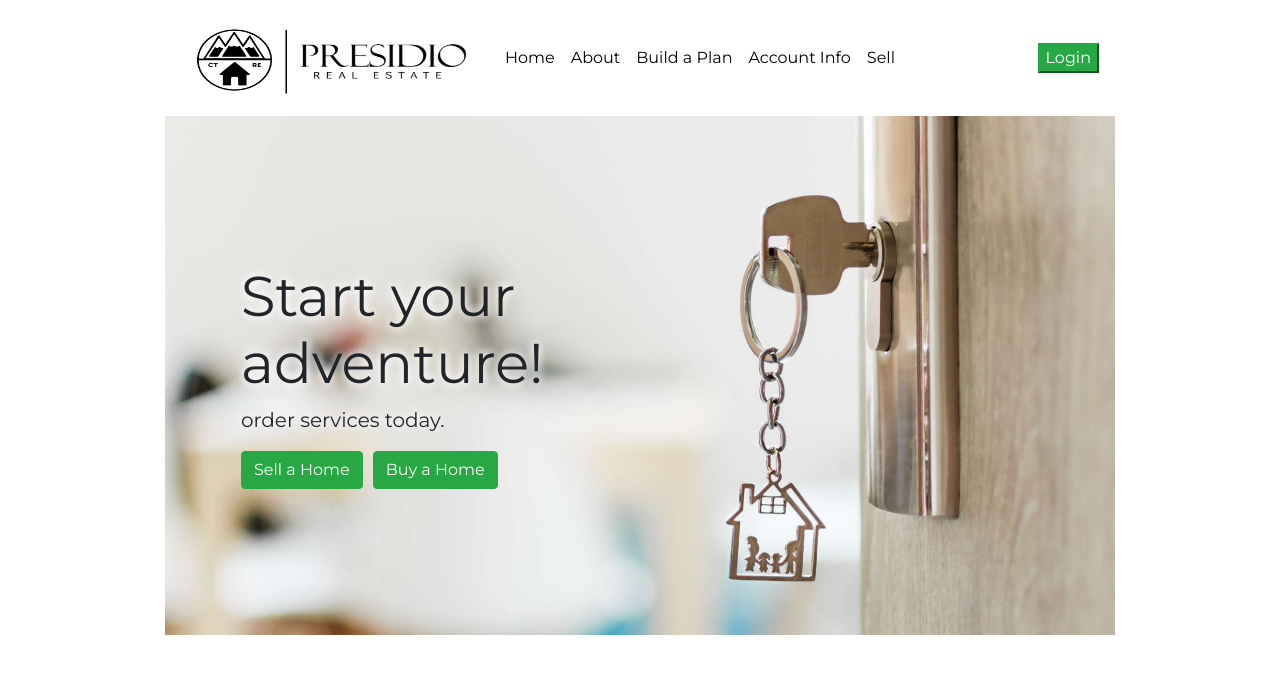
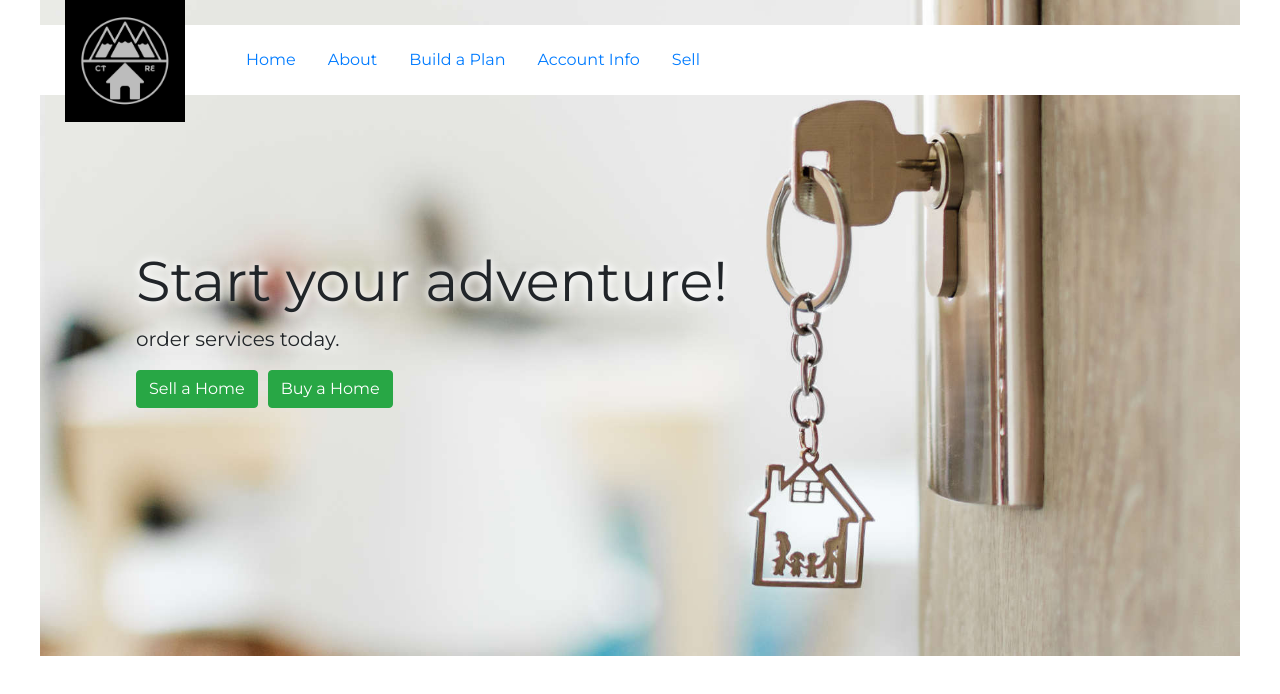
Before and after one commit to jordanoneal/ReHomeUtah, a React (Create React App) app in the folder client/: page / in a window 1280 px wide. Shown: the top 694 px of the page. Built offline with nearby package versions, Linux system fonts and the light colour scheme; no server answers.

Commit message:
WIP: navbar

```diff
--- a/client/package.json
+++ b/client/package.json
@@ -2,7 +2,7 @@
   "name": "client",
   "version": "0.1.0",
   "private": true,
-  "proxy": "http://localhost:3001/",
+  "proxy": "http://localhost:3002/",
   "dependencies": {
     "@material-ui/core": "^4.11.0",
     "@testing-library/jest-dom": "^4.2.4",
--- a/client/src/App.css
+++ b/client/src/App.css
@@ -1,7 +1,8 @@
 .App {
   text-align: center;
-  max-width: 950px;
+  max-width: 1200px;
   margin: auto;
+  position: relative;
 }
 
 .App-logo {
--- a/client/src/App.tsx
+++ b/client/src/App.tsx
@@ -3,7 +3,7 @@ import "./App.css";
 import { LoginPage } from "./pages/LoginPage";
 import AccountInfo from "./pages/AccountInfo";
 import HomePage from "./pages/Home";
-import DummyNav from "./components/DummyNav";
+import Nav from "./components/Nav";
 import { BrowserRouter as Router, Route, Switch } from "react-router-dom";
 import { RecoilRoot } from "recoil";
 import { BuildYourPlan } from "./pages/BuildYourPan";
@@ -15,7 +15,7 @@ function App() {
     <div className="App">
       <RecoilRoot>
         <Router>
-          <DummyNav />
+          <Nav />
           <Switch>
             <Route exact path="/">
               <HomePage />
--- /dev/null
+++ b/client/src/components/Nav.module.css
@@ -0,0 +1,38 @@
+.nav {
+    background: white;
+    display: flex;
+    position: absolute;
+    top: 25px;
+    left: 0;
+    right: 0;
+    height: 70px;
+    z-index: 1000;
+    padding-left: 150px;
+}
+
+.logoTab {
+    background: black;
+    padding: 10px;
+    position: absolute;
+    top: -25px;
+    left: 25px;
+}
+
+.logo {
+    width: 100px;
+}
+
+.navLinkContainer {
+    display: flex;
+}
+
+.navLinks {
+    display: flex;
+    margin: 0;
+}
+
+.navLinks>li {
+    list-style-type: none;
+    display: flex;
+    align-items: center;
+}
--- a/client/src/components/DummyNav.tsx
+++ b/client/src/components/Nav.tsx
@@ -1,32 +1,34 @@
 import React from "react";
 import useUserState from "../utils/useUserState";
-import "../styles/Navbar.css";
+import styles from "./Nav.module.css";
 import { Link, useLocation, useHistory } from "react-router-dom";
 
-export default function DummyNav() {
-  const [user, , , logout] = useUserState();
+export default function Nav() {
+  // const [user, , , logout] = useUserState();
   const location = useLocation();
-  const history = useHistory();
+  // const history = useHistory();
 
-  const loginClick = () => {
-    if (!user) {
-      history.push("/login");
-    } else {
-      logout();
-    }
-  };
+  // const loginClick = () => {
+  //   if (!user) {
+  //     history.push("/login");
+  //   } else {
+  //     logout();
+  //   }
+  // };
 
   return (
-    <nav className="navbar navbar-expand-lg">
-      <img
-        src="/assets/images/CTREPresidioLogo.jpeg"
-        alt="Logo"
-        className="navbar-brand"
-      ></img>
+    <nav className={styles.nav}>
+      <div className={styles.logoTab}>
+        <img
+          src="/assets/images/IMG_0827.png"
+          alt="Logo"
+          className={styles.logo}
+        ></img>
+      </div>
 
-      <div className="collapse navbar-collapse" id="navbarTogglerDemo02">
-        <ul className="navbar-nav mr-auto mt-2 mt-md-0">
-          <li className="nav-item">
+      <div className={styles.navLinkContainer}>
+        <ul className={styles.navLinks}>
+          <li>
             <Link
               to="/"
               className={
@@ -36,7 +38,7 @@ export default function DummyNav() {
               Home
             </Link>
           </li>
-          <li className="nav-item">
+          <li>
             <Link
               to="/about"
               className={
@@ -46,7 +48,7 @@ export default function DummyNav() {
               About
             </Link>
           </li>
-          <li className="nav-item">
+          <li>
             <Link
               to="/buildyourplan"
               className={
@@ -58,7 +60,7 @@ export default function DummyNav() {
               Build a Plan
             </Link>
           </li>
-          <li className="nav-item">
+          <li>
             <Link
               to="/accountinfo"
               className={
@@ -70,7 +72,7 @@ export default function DummyNav() {
               Account Info
             </Link>
           </li>
-          <li className="nav-item">
+          <li>
             <Link
               to="/sellersdetails"
               className={
@@ -83,8 +85,8 @@ export default function DummyNav() {
             </Link>
           </li>
         </ul>
-        <ul className="navbar-nav ml-auto mt-2 mt-md-0">
-          <li className="nav-item">
+        {/* <ul>
+          <li>
             <button
               onClick={loginClick}
               type="button"
@@ -93,7 +95,7 @@ export default function DummyNav() {
               {user ? "Logout" : "Login"}
             </button>
           </li>
-        </ul>
+        </ul> */}
       </div>
     </nav>
   );
```
Also changed, not shown: 1 other file (tests, documents, lock files or other folders).
